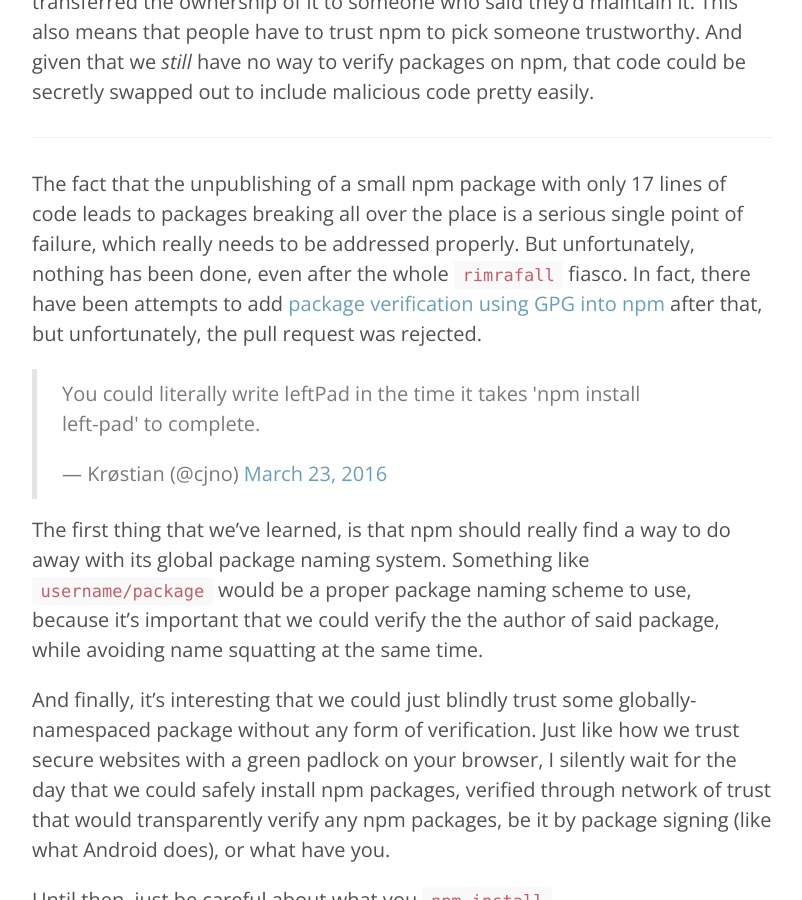
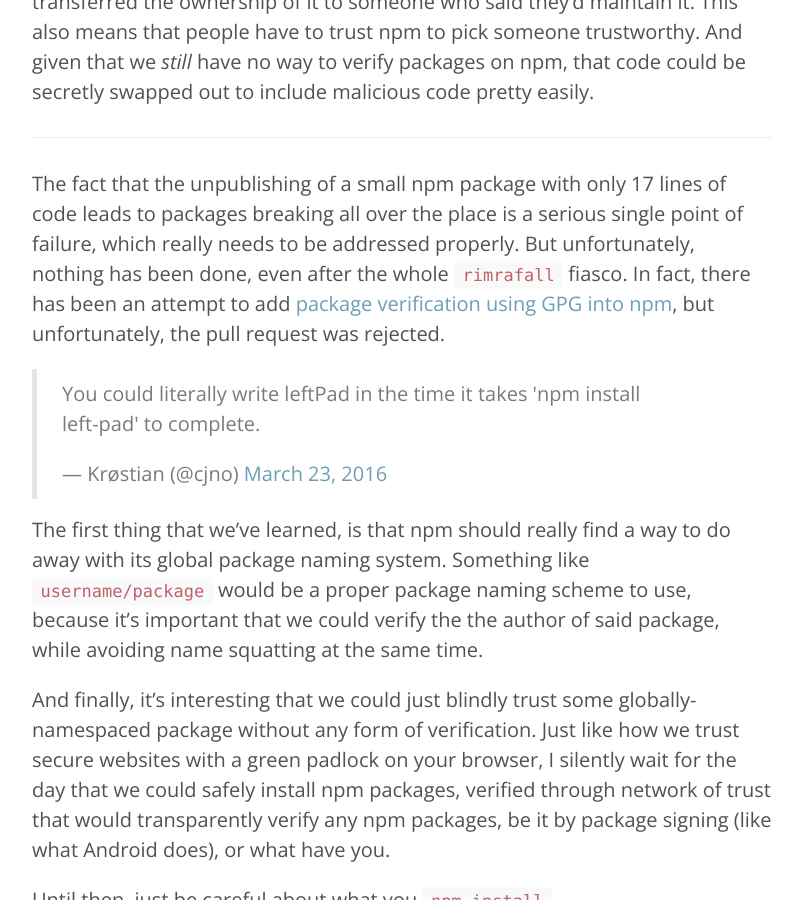
Before and after one commit to resir014/resir014.github.io, a Jekyll site: the page built from _posts/2016-03-23-npms-single-point-of-failure.md, in a window 1280 px wide and 900 px high, scrolled down 1610 px. Shown: the whole window, without its empty margins (238-1040 px from the left). Built offline with Jekyll 4.4.1, drawn with Linux system fonts in a browser that asks for light colours; comment, search, counter and statistics services are not loaded.

Commit message:
Edited: npm's single point of failure

```diff
--- a/_posts/2016-03-23-npms-single-point-of-failure.md
+++ b/_posts/2016-03-23-npms-single-point-of-failure.md
@@ -28,7 +28,7 @@
 
 ---
 
-The fact that the unpublishing of a small npm package with only 17 lines of code leads to packages breaking all over the place is a serious single point of failure, which really needs to be addressed properly. But unfortunately, nothing has been done, even after the whole `rimrafall` fiasco. In fact, there have been attempts to add [package verification using GPG into npm](https://github.com/npm/npm/pull/4016){:target="_blank"} after that, but unfortunately, the pull request was rejected.
+The fact that the unpublishing of a small npm package with only 17 lines of code leads to packages breaking all over the place is a serious single point of failure, which really needs to be addressed properly. But unfortunately, nothing has been done, even after the whole `rimrafall` fiasco. In fact, there has been an attempt to add [package verification using GPG into npm](https://github.com/npm/npm/pull/4016){:target="_blank"}, but unfortunately, the pull request was rejected.
 
 <blockquote class="twitter-tweet" data-lang="en"><p lang="en" dir="ltr">You could literally write leftPad in the time it takes &#39;npm install left-pad&#39; to complete.</p>&mdash; Krøstian (@cjno) <a href="https://twitter.com/cjno/status/712553941066711040">March 23, 2016</a></blockquote>
 
```
